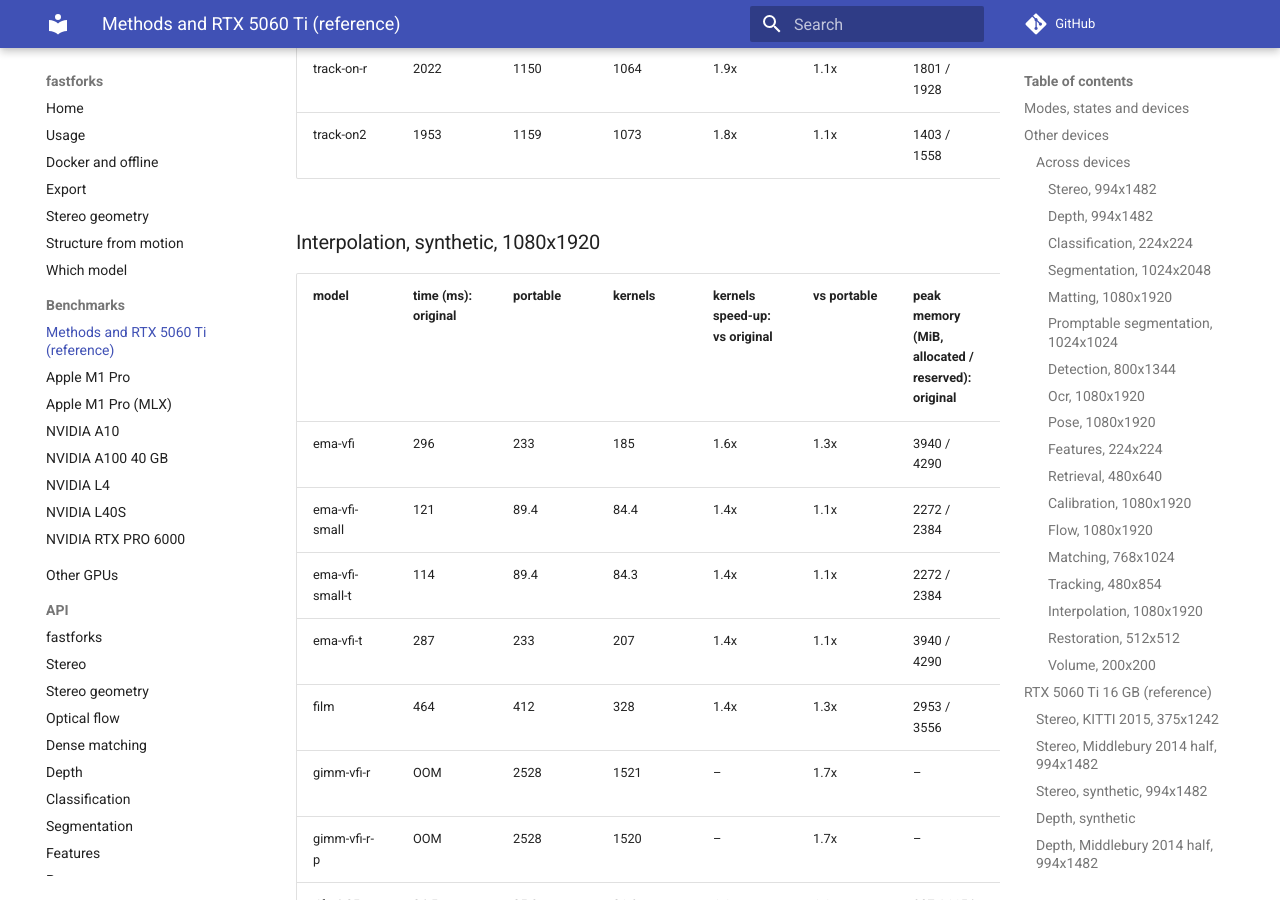
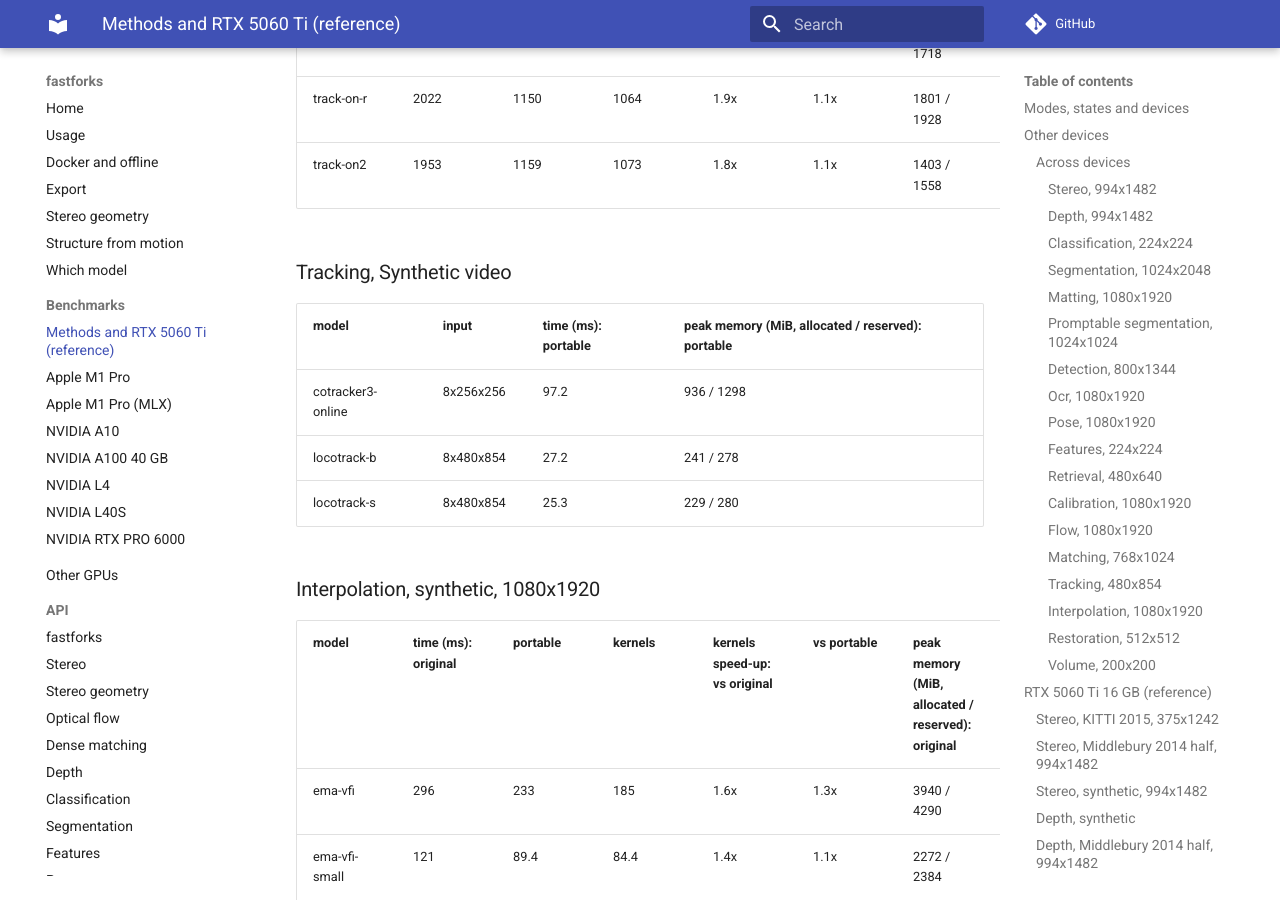
Before and after one commit to kleinicke/fastforks, an MkDocs documentation site: the page built from docs/benchmarks.md, in a window 1280 px wide and 900 px high, scrolled down 93099 px. Built offline with MkDocs 1.6.1 and Material for MkDocs 9.7.7, drawn with Linux system fonts in a browser that asks for light colours; comment, search, counter and statistics services are not loaded; some of the changed text lies outside the part shown.

Commit message:
Keep fixed tracking and matting clip comparisons aligned
Record the portable LocoTrack controls for the TensorRT workload and restore CoTracker3 Online’s archived eight-frame portable control. Include full clip lengths in fixed-profile input keys while preserving all previously measured exported values and the standard native workloads.

```diff
--- a/docs/benchmarks.md
+++ b/docs/benchmarks.md
@@ -1490,6 +1490,14 @@ Each task at its standard input (the overview's). A cell is the fastest validate
 | tapnext-pp | 1493 | 529 | 382 | 3.9x | 1.4x | 1527 / 1718 | 1028 / 1094 | 1013 / 1074 |
 | track-on-r | 2022 | 1150 | 1064 | 1.9x | 1.1x | 1801 / 1928 | 1030 / 1190 | 975 / 1156 |
 | track-on2 | 1953 | 1159 | 1073 | 1.8x | 1.1x | 1403 / 1558 | 1030 / 1190 | 975 / 1158 |
+
+### Tracking, Synthetic video
+
+| model | input | time (ms): portable | peak memory (MiB, allocated / reserved): portable |
+|---|---|---|---|
+| cotracker3-online | 8x256x256 | 97.2 | 936 / 1298 |
+| locotrack-b | 8x480x854 | 27.2 | 241 / 278 |
+| locotrack-s | 8x480x854 | 25.3 | 229 / 280 |
 
 ### Interpolation, synthetic, 1080x1920
 
@@ -2414,7 +2422,7 @@ scene; "only" marks engines of part of the call) and its memory is the engine's
 | isnet | 1080x1920 | 21.0 ms | 13.1 ms | 6.70 ms | 12.1 ms | 33.8 s | 34.4 s | 512 / 562 | 350 / 400 | 487 / 522 | 404 / 436 |
 | isnet-general-use | 1080x1920 | 21.0 ms | 13.1 ms | 6.66 ms | 12.1 ms | 33.9 s | 32.3 s | 512 / 562 | 350 / 400 | 487 / 522 | 404 / 436 |
 | matanyone | 1080x1920 | 966 ms | 635 ms | fails: BackendUnavailableError: matanyone@1 (portable) has no expor | 911 ms | 35.9 s | – | 2268 / 2726 | 1363 / 3452 | 2268 / 2706 | – |
-| matanyone | 288x512 | 1721 ms | – | 1476 ms, fp32 engine (frame and key encoder with eager video memory and alpha decoder, 100 frames) | – | – | 15.8 s | 414 / 496 | – | – | 474 / 542 |
+| matanyone | 100x288x512 | 1721 ms | – | 1476 ms, fp32 engine (frame and key encoder with eager video memory and alpha decoder, 100 frames) | – | – | 15.8 s | 414 / 496 | – | – | 474 / 542 |
 | rmbg-2.0 | 1080x1920 | 133 ms | 110 ms | 88.1 ms | 121 ms | 82.9 s | 219 s | 1165 / 1288 | 1874 / 1932 | 1145 / 1296 | 1723 / 1784 |
 | u2net | 1080x1920 | 9.77 ms | 9.09 ms | 3.07 ms | 5.18 ms | – | 36.0 s | 240 / 278 | 221 / 258 | 161 / 236 | 335 / 390 |
 | u2net-human-seg | 1080x1920 | 10.0 ms | 6.18 ms | 3.08 ms | 5.14 ms | – | 34.7 s | 240 / 278 | 193 / 234 | 161 / 236 | 335 / 390 |
@@ -2716,23 +2724,25 @@ scene; "only" marks engines of part of the call) and its memory is the engine's
 | xfeat | 768x1024 | 10.6 ms | 5.65 ms | 5.50 ms, fp32 engine (standalone image CNN, eager keypoint selection and matching) | 17.1 ms | 30.8 s | 11.8 s | 122 / 154 | 186 / 212 | 296 / 352 | 268 / 416 |
 | xfeat-lighterglue | 768x1024 | 31.8 ms | 16.2 ms | public API unavailable | 32.8 ms | 39.7 s | – | 444 / 476 | 262 / 278 | 445 / 478 | – |
 | alltracker | 480x854 | 385 ms | 284 ms | public API unavailable | 213 ms | 105 s | – | 885 / 998 | 1273 / 1358 | 967 / 1068 | – |
-| alltracker | 256x256 | 412 ms | – | 330 ms, fp32 engine (frame CNN with eager tracking) | – | – | 20.3 s | 1438 / 2512 | – | – | 2262 / 3372 |
+| alltracker | 16x256x256 | 412 ms | – | 330 ms, fp32 engine (frame CNN with eager tracking, 16 frames and 16 queries) | – | – | 20.3 s | 1438 / 2512 | – | – | 2262 / 3372 |
 | alltracker-tiny | 480x854 | 330 ms | 229 ms | public API unavailable | 217 ms | 103 s | – | 919 / 1178 | 1198 / 1338 | 978 / 1166 | – |
-| alltracker-tiny | 256x256 | 302 ms | – | 270 ms, fp32 engine (frame CNN with eager tracking) | – | – | 19.3 s | 1364 / 2548 | – | – | 2010 / 3220 |
+| alltracker-tiny | 16x256x256 | 302 ms | – | 270 ms, fp32 engine (frame CNN with eager tracking, 16 frames and 16 queries) | – | – | 19.3 s | 1364 / 2548 | – | – | 2010 / 3220 |
 | bootstapir | 480x854 | 233 ms | 183 ms | 13.2 ms | 191 ms | 207 s | 65.0 s | 499 / 568 | 758 / 832 | 499 / 568 | 492 / 532 |
 | cotracker3-offline | 480x854 | 162 ms | 135 ms | 25.9 ms | 154 ms | 36.5 s | 157 s | 755 / 882 | 755 / 902 | 757 / 882 | 519 / 586 |
 | cotracker3-online | 480x854 | 184 ms | 159 ms | public API unavailable | 176 ms | 37.7 s | – | 755 / 906 | 701 / 846 | 757 / 888 | – |
-| cotracker3-online | 256x256 | – | – | 50.3 ms, fp32 engine (fixed eight-frame graph with 16 queries) | – | – | 117 s | – | – | – | 456 / 472 |
+| cotracker3-online | 8x256x256 | 97.2 ms | – | 50.3 ms, fp32 engine (fixed eight-frame graph with 16 queries) | – | – | 117 s | 936 / 1298 | – | – | 456 / 472 |
 | cotracker3-online | 24x256x256 | 280 ms | – | 141 ms, fp32 engine (fixed 24-frame clip with 16 queries) | – | – | – | 2381 / 2694 | – | – | 850 / 856 |
-| locotrack-b | 480x854 | 189 ms | 82.6 ms | 6.12 ms (8 frames with 16 queries only) | 109 ms | 146 s | – | 535 / 596 | 1117 / 1140 | 507 / 600 | 233 / 242 |
-| locotrack-s | 480x854 | 180 ms | 74.1 ms | 5.66 ms (8 frames with 16 queries only) | 151 ms | 140 s | 51.4 s | 759 / 842 | 1000 / 1034 | 596 / 642 | 251 / 256 |
+| locotrack-b | 480x854 | 189 ms | 82.6 ms | – | 109 ms | 146 s | – | 535 / 596 | 1117 / 1140 | 507 / 600 | – |
+| locotrack-b | 8x480x854 | 27.2 ms | – | 6.12 ms (8 frames with 16 queries only) | – | – | – | 241 / 278 | – | – | 233 / 242 |
+| locotrack-s | 480x854 | 180 ms | 74.1 ms | – | 151 ms | 140 s | – | 759 / 842 | 1000 / 1034 | 596 / 642 | – |
+| locotrack-s | 8x480x854 | 25.3 ms | – | 5.66 ms (8 frames with 16 queries only) | – | – | 51.4 s | 229 / 280 | – | – | 251 / 256 |
 | tapir | 480x854 | 182 ms | 131 ms | 6.47 ms | 141 ms | 169 s | 55.2 s | 463 / 548 | 630 / 752 | 463 / 548 | 361 / 406 |
 | tapnext | 480x854 | 528 ms | 398 ms | 69.4 ms | 381 ms | 40.5 s | 366 s | 1220 / 1294 | 1164 / 1272 | 1205 / 1254 | 1498 / 1660 |
 | tapnext-pp | 480x854 | 529 ms | 395 ms | 69.5 ms | 382 ms | 34.1 s | 362 s | 1028 / 1094 | 1164 / 1272 | 1013 / 1074 | 1498 / 1660 |
 | track-on-r | 480x854 | 1150 ms | 1066 ms | public API unavailable | 1064 ms | 66.0 s | – | 1030 / 1190 | 1340 / 1454 | 975 / 1156 | – |
-| track-on-r | 256x256 | 1086 ms | – | 958 ms, fp32 engine (standalone eight-frame encoder, eager recurrent decoder) | – | – | 42.1 s | 1607 / 1930 | – | – | 1979 / 2286 |
+| track-on-r | 16x256x256 | 1086 ms | – | 958 ms, fp32 engine (eight-frame encoder chunks with eager recurrent decoder, 16-frame clip) | – | – | 42.1 s | 1607 / 1930 | – | – | 1979 / 2286 |
 | track-on2 | 480x854 | 1159 ms | 1075 ms | public API unavailable | 1073 ms | 60.0 s | – | 1030 / 1190 | 1340 / 1454 | 975 / 1158 | – |
-| track-on2 | 256x256 | 1092 ms | – | 961 ms, fp32 engine (standalone eight-frame encoder, eager recurrent decoder) | – | – | 46.3 s | 1607 / 1930 | – | – | 1979 / 2288 |
+| track-on2 | 16x256x256 | 1092 ms | – | 961 ms, fp32 engine (eight-frame encoder chunks with eager recurrent decoder, 16-frame clip) | – | – | 46.3 s | 1607 / 1930 | – | – | 1979 / 2288 |
 | ema-vfi | 1080x1920 | 233 ms | 165 ms | 124 ms | 185 ms | 90.6 s | 90.9 s | 1659 / 2082 | 3325 / 3542 | 1659 / 2102 | 1719 / 1786 |
 | ema-vfi-small | 1080x1920 | 89.4 ms | 59.6 ms | 43.7 ms | 84.4 ms | 78.5 s | 67.6 s | 1614 / 1792 | 1809 / 1890 | 271 / 1914 | 1018 / 1110 |
 | ema-vfi-small-t | 1080x1920 | 89.4 ms | 59.8 ms | 43.4 ms | 84.3 ms | 77.9 s | 68.8 s | 1614 / 1792 | 1809 / 1890 | 271 / 1914 | 1018 / 1110 |
```
Also changed, not shown: other parts of docs/benchmarks.md (+1 -1 lines), docs/models/matting.md (+3 -3 lines), docs/models/tracking.md (+23 -17 lines), 3 other files.
